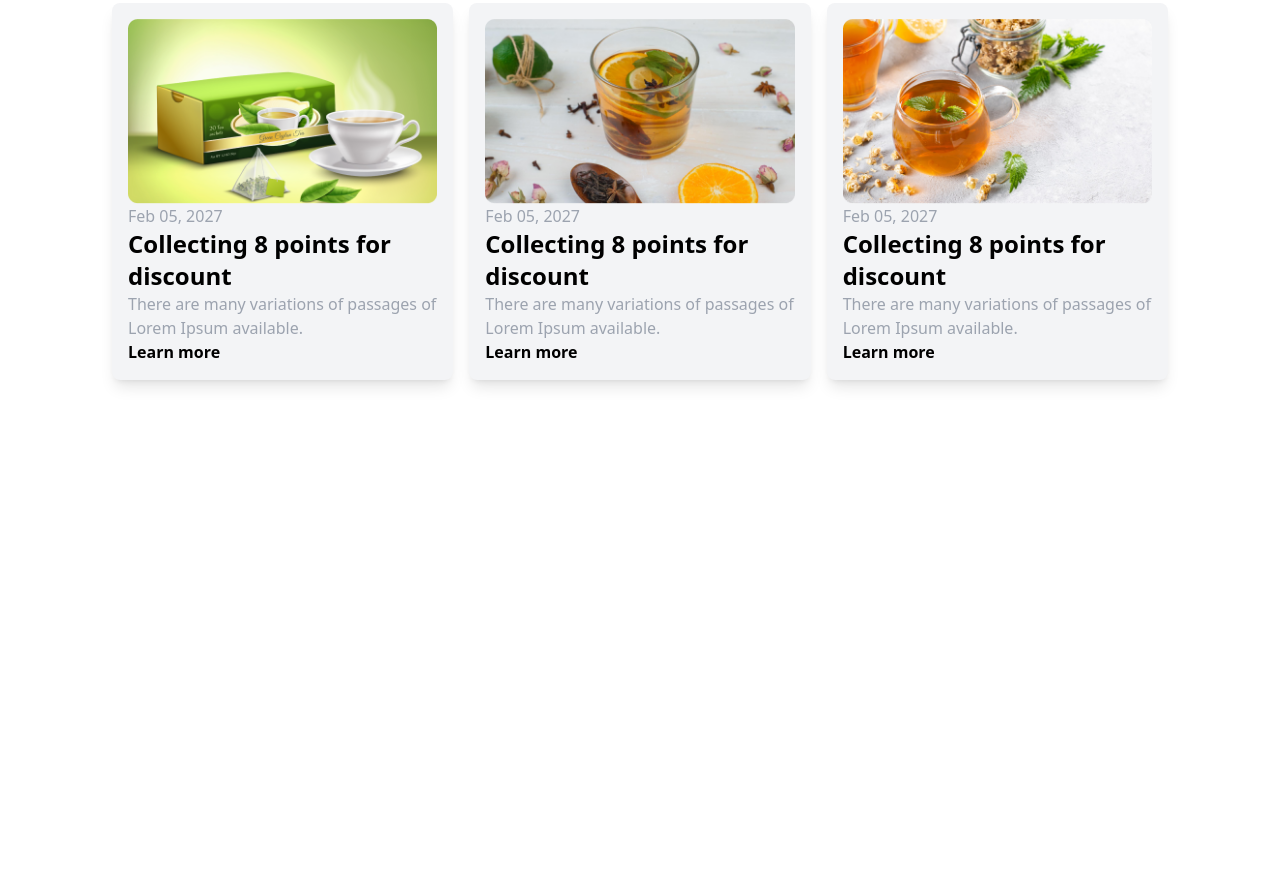
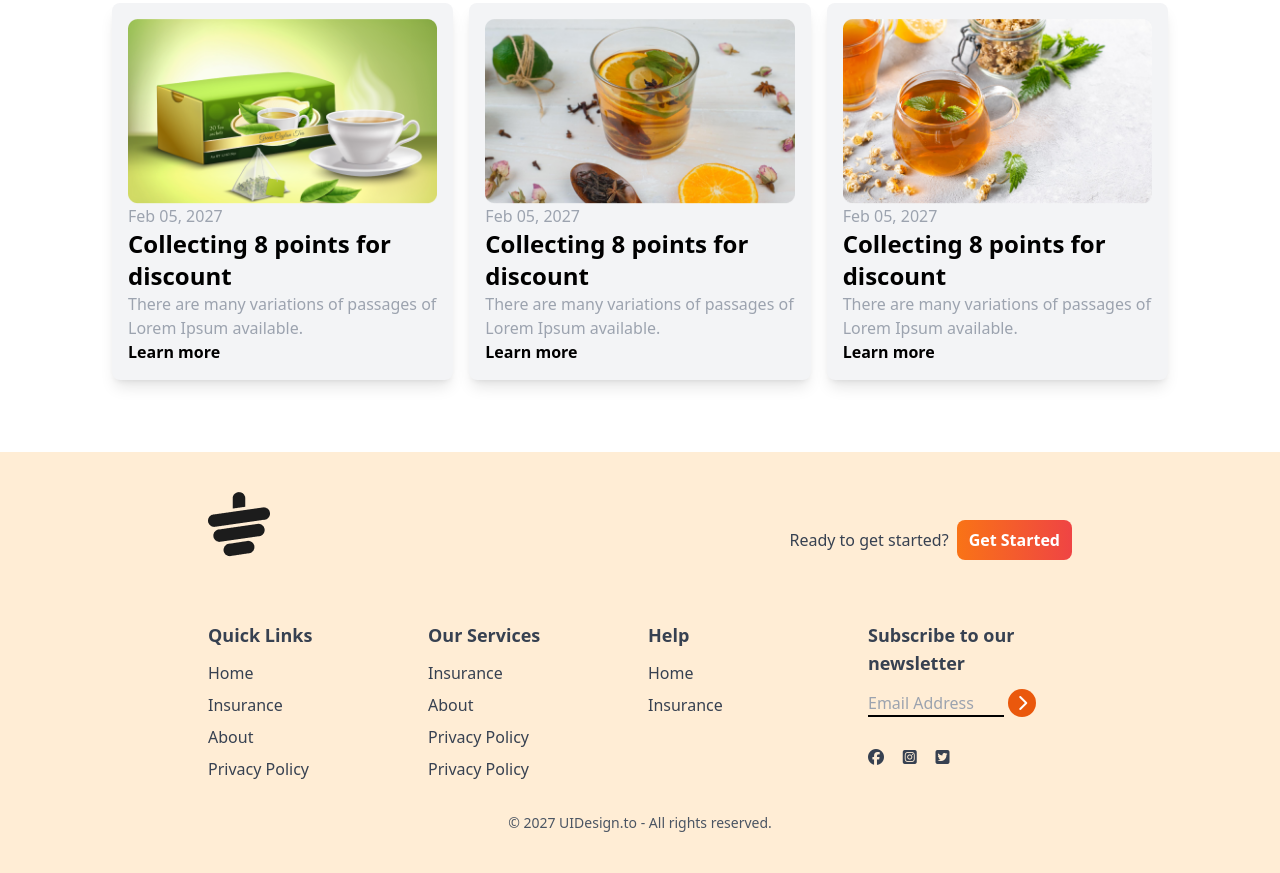
Before and after one commit to Mahadi-Hasan402180/tea_house_telwind, a plain HTML site: page index.html in a window 1280 px wide. Shown: the part 2680-3553 px from the top of the page. Before the commit the page ends 3132 px from the top, so only its background shows below. Drawn offline with nearby package versions, Linux system fonts and the light colour scheme.

Commit message:
added footer

```diff
--- a/index.html
+++ b/index.html
@@ -287,11 +287,106 @@
             </div>
 
         </section>
+    </main>
 
+     <!-- Footer Section -->
+     <footer class="bg-orange-100 text-gray-700 py-10 px-4 md:px-16">
+        <div class="w-9/12 mx-auto">
 
+          <!-- Logo -->
+          <div class="mb-8 flex justify-between">
+            <img class="mb-8" src="./images/cup.png" alt="" />
+            <div class="flex items-center gap-2">
+              <h4>Ready to get started?</h4>
+              <button
+                class="bg-gradient-to-r from-orange-500 to-red-500 px-3 py-2 rounded-lg text-white font-bold">
+                Get Started
+              </button>
+            </div>
+          </div>
 
+          <!-- Links -->
+          <div class="grid grid-cols-1 md:grid-cols-2 lg:grid-cols-4 gap-4">
+            <!-- first column -->
+            <div>
+              <h3 class="font-semibold text-lg mb-3">Quick Links</h3>
+              <ul class="space-y-2">
+                <li>
+                  <a class="hover:text-orange-600" href="#">Home</a>
+                </li>
+                <li>
+                  <a class="hover:text-orange-600" href="#">Insurance</a>
+                </li>
+                <li>
+                  <a class="hover:text-orange-600" href="#">About</a>
+                </li>
+                <li>
+                  <a class="hover:text-orange-600" href="#">Privacy Policy</a>
+                </li>
+              </ul>
+            </div>
+            <!-- second column -->
+            <div>
+              <h3 class="font-semibold text-lg mb-3">Our Services</h3>
+              <ul class="space-y-2">
+                <li>
+                  <a class="hover:text-orange-600" href="#">Insurance</a>
+                </li>
+                <li>
+                  <a class="hover:text-orange-600" href="#">About</a>
+                </li>
+                <li>
+                  <a class="hover:text-orange-600" href="#">Privacy Policy</a>
+                </li>
+                <li>
+                  <a class="hover:text-orange-600" href="#">Privacy Policy</a>
+                </li>
+              </ul>
+            </div>
+            <!-- third column -->
+            <div>
+              <h3 class="font-semibold text-lg mb-3">Help</h3>
+              <ul class="space-y-2">
+                <li>
+                  <a class="hover:text-orange-600" href="#">Home</a>
+                </li>
+                <li>
+                  <a class="hover:text-orange-600" href="#">Insurance</a>
+                </li>
+              </ul>
+            </div>
 
-    </main>
+            <!-- fourth column -->
+            <div>
+              <h3 class="font-semibold text-lg mb-3">
+                Subscribe to our newsletter
+              </h3>
+              <div class="flex flex-col space-y-2">
+                <div>
+                  <input
+                    placeholder="Email Address"
+                    type="text"
+                    class="bg-transparent border-b-2 border-black w-4/6"
+                  />
+                  <i
+                    class="fa-solid fa-chevron-right w-7 h-7 bg-orange-600 inline-flex rounded-full text-white justify-center items-center"
+                  ></i>
+                  <div class="flex justify-between w-2/5 mb-2 mt-8">
+                    <i class="fa-brands fa-facebook"></i>
+                    <i class="fa-brands fa-square-instagram"></i>
+                    <i class="fa-brands fa-square-twitter"></i>
+                  </div>
+                </div>
+              </div>
+            </div>
+          </div>
+          <div class="text-center pt-4 mt-4">
+            <p class="text-sm text-gray-600">
+              © 2027 UIDesign.to - All rights reserved.
+            </p>
+          </div>
+        </div>
+     </footer>
 
 </body>
 
```
